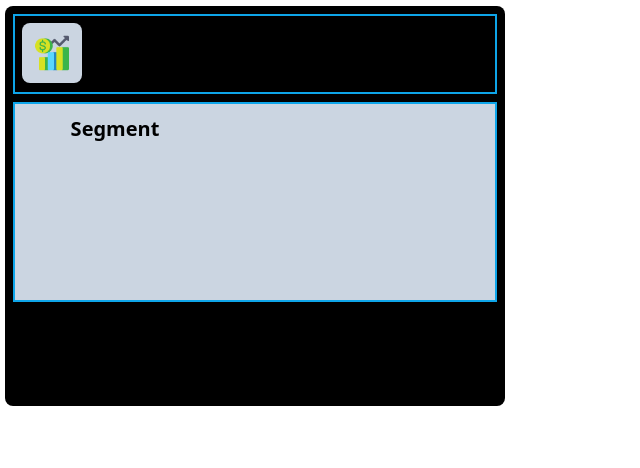
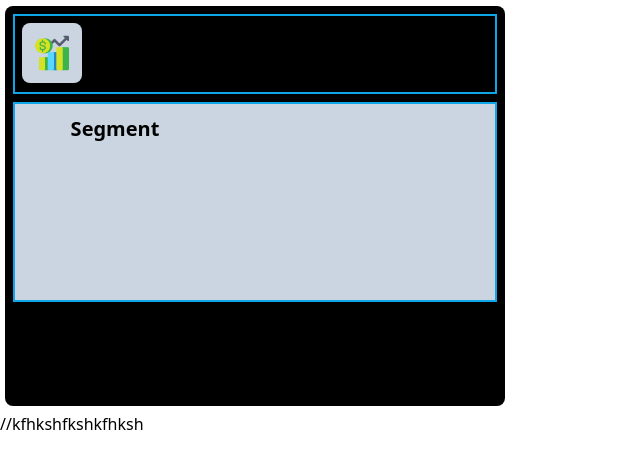
Before and after one commit to Samitha10/Financial-Planning-with-AI, a React (Create React App) app in the folder Frontend/myapp/: page / in a window 1280 px wide. Shown: the top 468 px of the page, without its empty margins (0-640 px from the left). Built offline with nearby package versions, Linux system fonts and the light colour scheme; no server answers.

Commit message:
Update App.js

```diff
--- a/Frontend/myapp/src/App.js
+++ b/Frontend/myapp/src/App.js
@@ -42,7 +42,7 @@ function App() {
         </div>
       </div>  */}
        <Sales_Card/>
-
+ //kfhkshfkshkfhksh
 
     </>
   );
```
